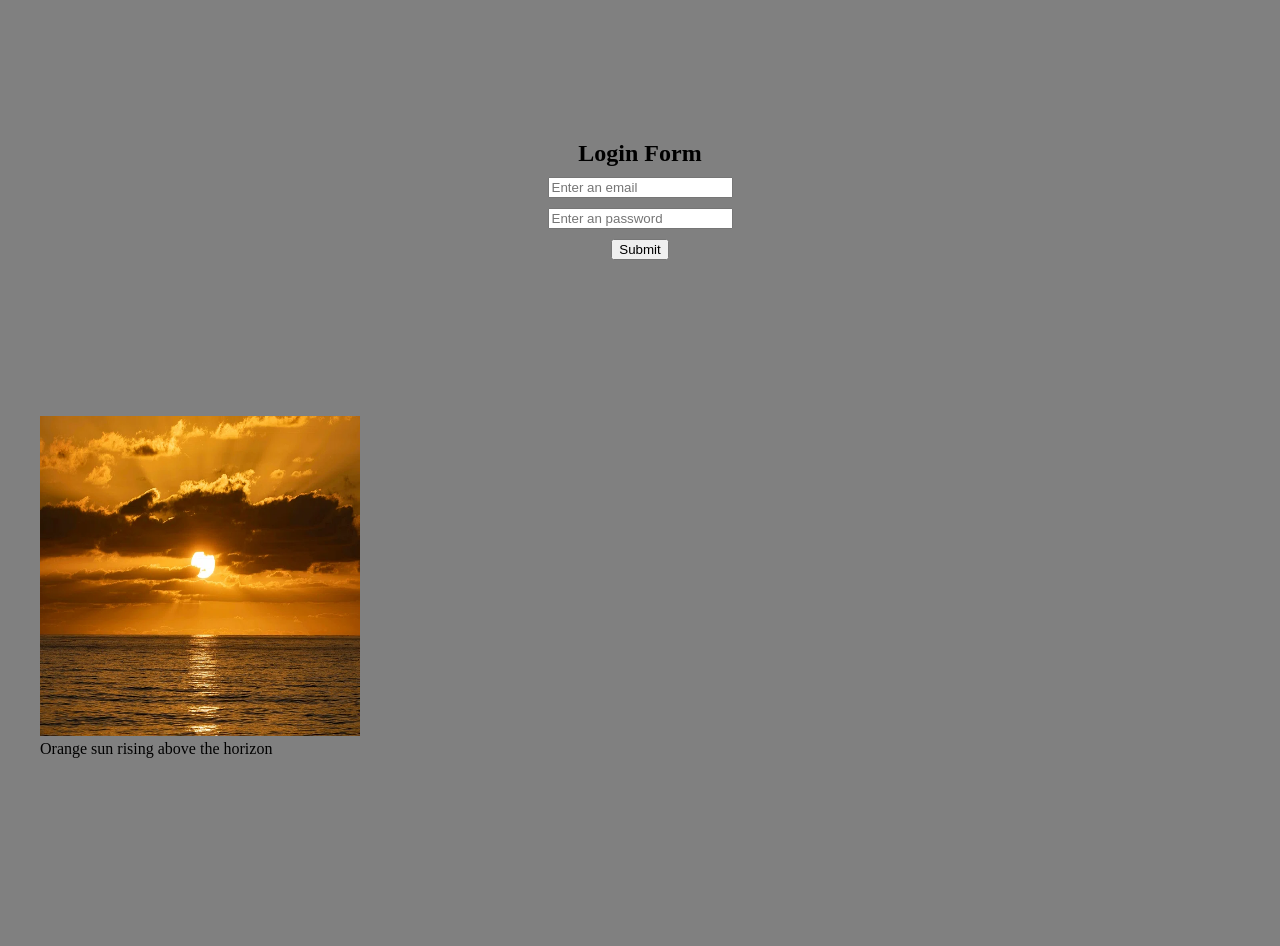
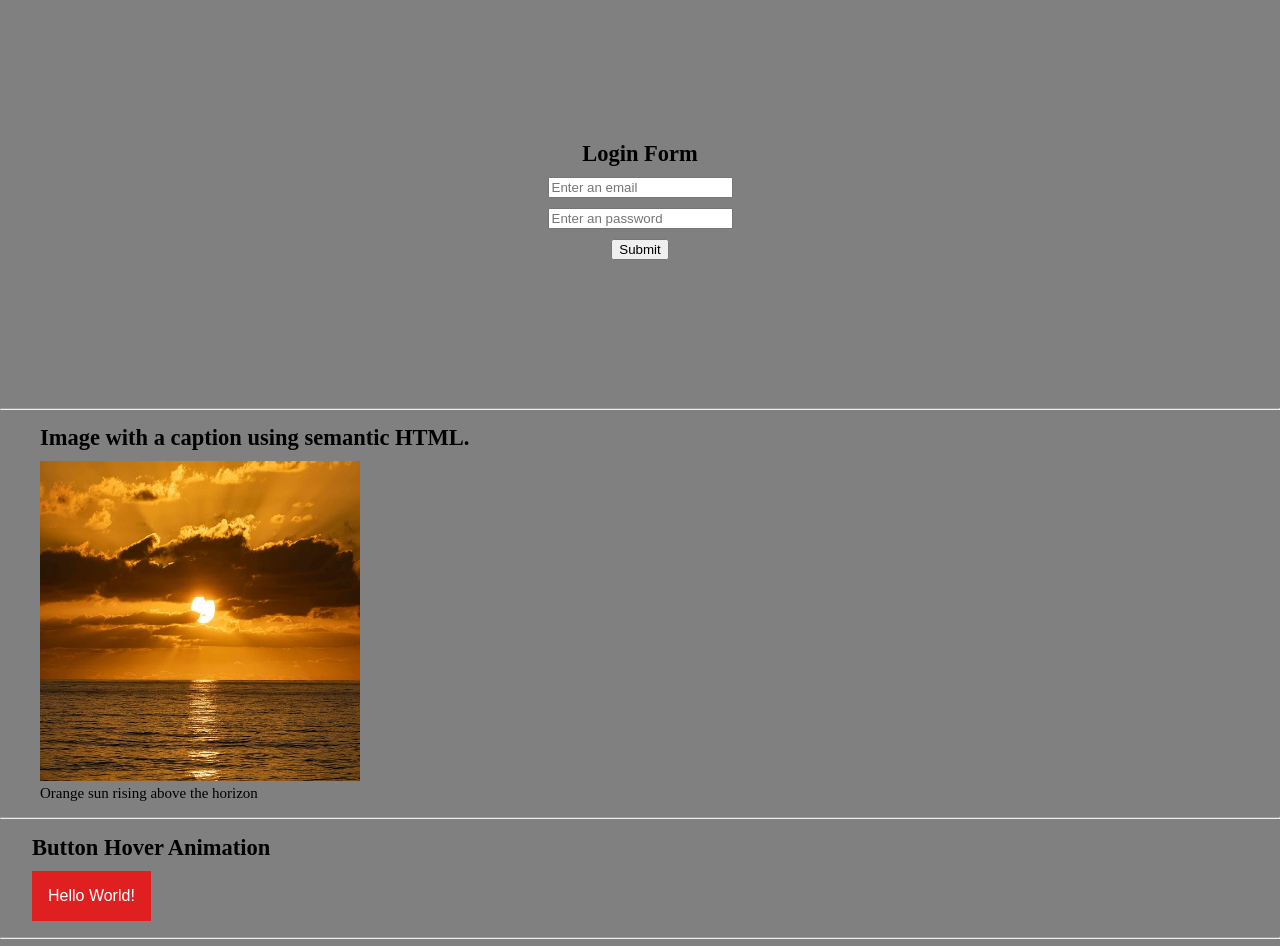
Before and after one commit to Anusuya-SK/HTML-CSS-Practice, a plain HTML site: page index.html in a window 1280 px wide. Before the commit the page ends 800 px from the top, so only its background shows below. Drawn offline with Linux system fonts and the light colour scheme.

Commit message:
Button Hover

```diff
--- a/index.css
+++ b/index.css
@@ -1,5 +1,10 @@
+/* em unit choose direct parent size, rem unit choose root parent size */
 body {
     margin: 0;
+    font-size: 15px;
+}
+div {
+    margin: 1rem 2rem;
 }
 form {
     display: flex;
@@ -19,6 +24,24 @@ input {
 }
 
 img {
-    height: 20em;
-    width: 20em;
+    height: 20rem;
+    width: 20rem;
 }
+
+#animate-btn {
+    padding: 1rem;
+    font-size: 1rem;
+    background-color: rgba(255, 0, 0, 0.754);
+    color: #fff;
+    border: none;
+    transition: 0.8s;
+}
+
+#animate-btn:hover {
+    background-color: rgba(0, 30, 255, 0.754);
+    transition: 0.8s;
+    /* box-shadow: h-offset v-offset blur-radius spread-radius color inset; */
+    box-shadow: 2px 2px 10px 2px white;
+    /* text-shadow: h-offset v-offset blur-radius color; */
+    text-shadow: 2px 2px 5px red;
+}
--- a/index.html
+++ b/index.html
@@ -13,7 +13,9 @@
         <input name="password" placeholder="Enter an password" type="text" />
         <button type="submit">Submit</button>
     </form>
+    <hr />
     <figure>
+        <h2>Image with a caption using semantic HTML.</h2>
         <!-- <picture>
             <source srcset="tulips.avif" type="image/avif"> //checks this if format support ignore others
             <source srcset="tulips.webp" type="image/webp"> //first failed it checks here, if supports it loads
@@ -26,6 +28,12 @@
         <img src="./images/sunrise.webp" alt="Sunrise" loading="lazy" />
         <figcaption>Orange sun rising above the horizon</figcaption>
     </figure>
+    <hr />
+    <div>
+        <h2>Button Hover Animation</h2>
+        <button id="animate-btn">Hello World!</button>
+    </div>
+    <hr />
 </body>
 </html>
 
```
